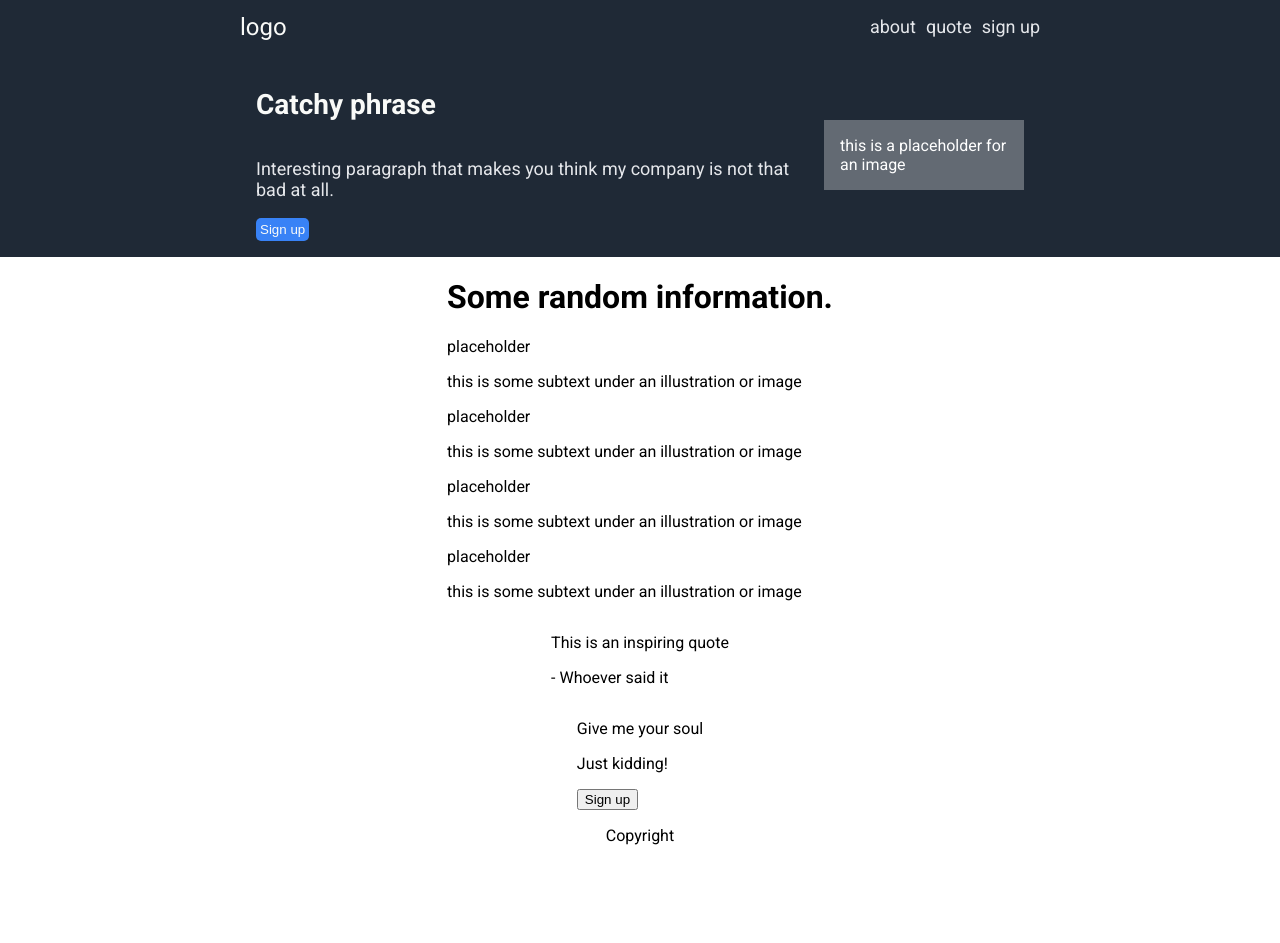
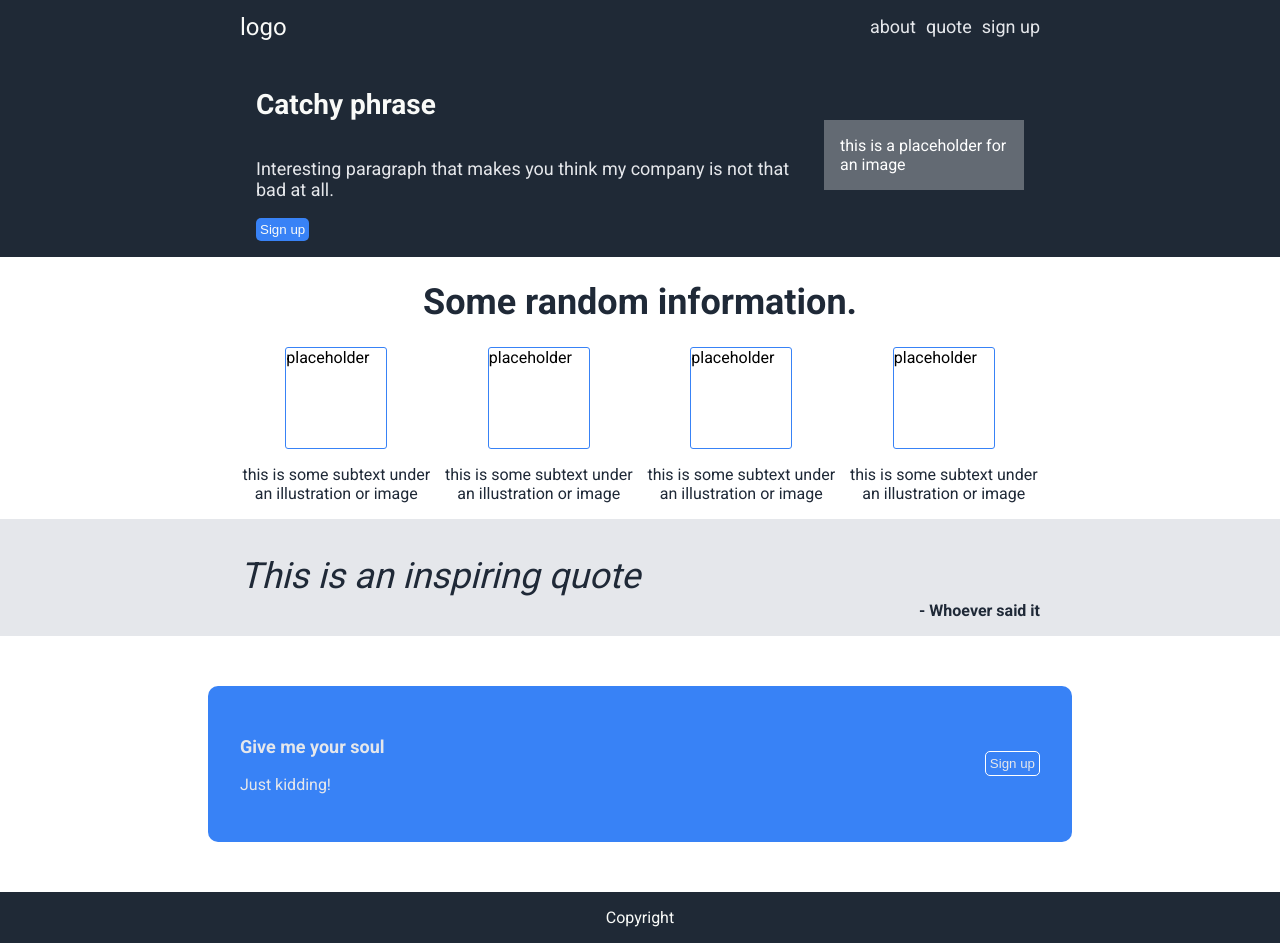
Before and after one commit to padnama/landing-page, a plain HTML site: page index.html in a window 1280 px wide. Shown: the top 943 px of the page. Before the commit the page ends 861 px from the top, so only its background shows below. Drawn offline with Linux system fonts and the light colour scheme.

Commit message:
finish styling page

```diff
--- a/index.html
+++ b/index.html
@@ -73,13 +73,11 @@
       <p class="quote-author">- Whoever said it</p>
     </div>
 		<div class="signup">
-      <div class="banner">
         <div class="banner-text">
           <p class="banner-title">Give me your soul</p>
           <p class="banner-subtitle">Just kidding!</p>
         </div>
         <button class="signup-btn-2">Sign up</button>
-      </div>
     </div>
 		<div class="footer">
       <p class="footer-text">Copyright</p>
--- a/style.css
+++ b/style.css
@@ -100,3 +100,107 @@ a {
   padding: 16px;
   box-sizing: border-box;
 }
+
+/* info section */
+
+.info {
+  display: flex;
+  flex-direction: column;
+  width: 100vh;
+  align-items: center;
+}
+
+.info-title {
+  color: var(--information-header);
+  font-size: 36px;
+  font-weight: extra-bold;
+}
+
+.info-cards {
+  display: flex;
+  gap: 10px;
+}
+
+.card {
+  flex-wrap: wrap;
+  display: flex;
+  flex-direction: column;
+  align-items: center;
+}
+
+.card-img {
+  width: 100px;
+  height: 100px;
+  border: solid 1px var(--button);
+  border-radius: 3px;
+}
+
+.card-info {
+  text-align: center;
+  color: var(--information-header);
+}
+
+/* quote section */
+
+.quote-section {
+  display: flex;
+  flex-direction: column;
+  background-color: var(--quote-bg);
+  width: 100vh;
+  padding: 0px 100vh;
+  color: var(--quote-text);
+}
+
+.quote-text {
+  font-size: 36px;
+  font-weight: light;
+  font-style: italic;
+  margin-bottom: -12px;
+}
+
+.quote-author {
+  align-self: flex-end;
+  font-weight: bold;
+}
+
+/* signup section */
+
+.signup {
+  display: flex;
+  align-items: center;
+  background-color: var(--button);
+  color: var(--hero-secondary-text);
+  width: 100vh;
+  margin: 50px auto;
+  padding: 32px;
+  border-radius: 10px;
+}
+
+.banner-title {
+  font-weight: bold;
+  font-size: 18px;
+}
+
+.signup-btn-2 {
+  border: solid 1px white;
+  background-color: var(--button);
+  color: var(--hero-secondary-text);
+  margin-left: auto;
+  flex-shrink: 0;
+  border-radius: 5px;
+  max-width: fit-content;
+  padding: 4px;
+}
+
+.footer {
+  background-color: var(--dark-background);
+  width: 100vh;
+  padding: 0px 100vh;
+  display: flex;
+  justify-content: center;
+}
+
+.footer-text {
+  color: var(--hero-main-text);
+
+}
```
Also changed, not shown: 1 other file.
